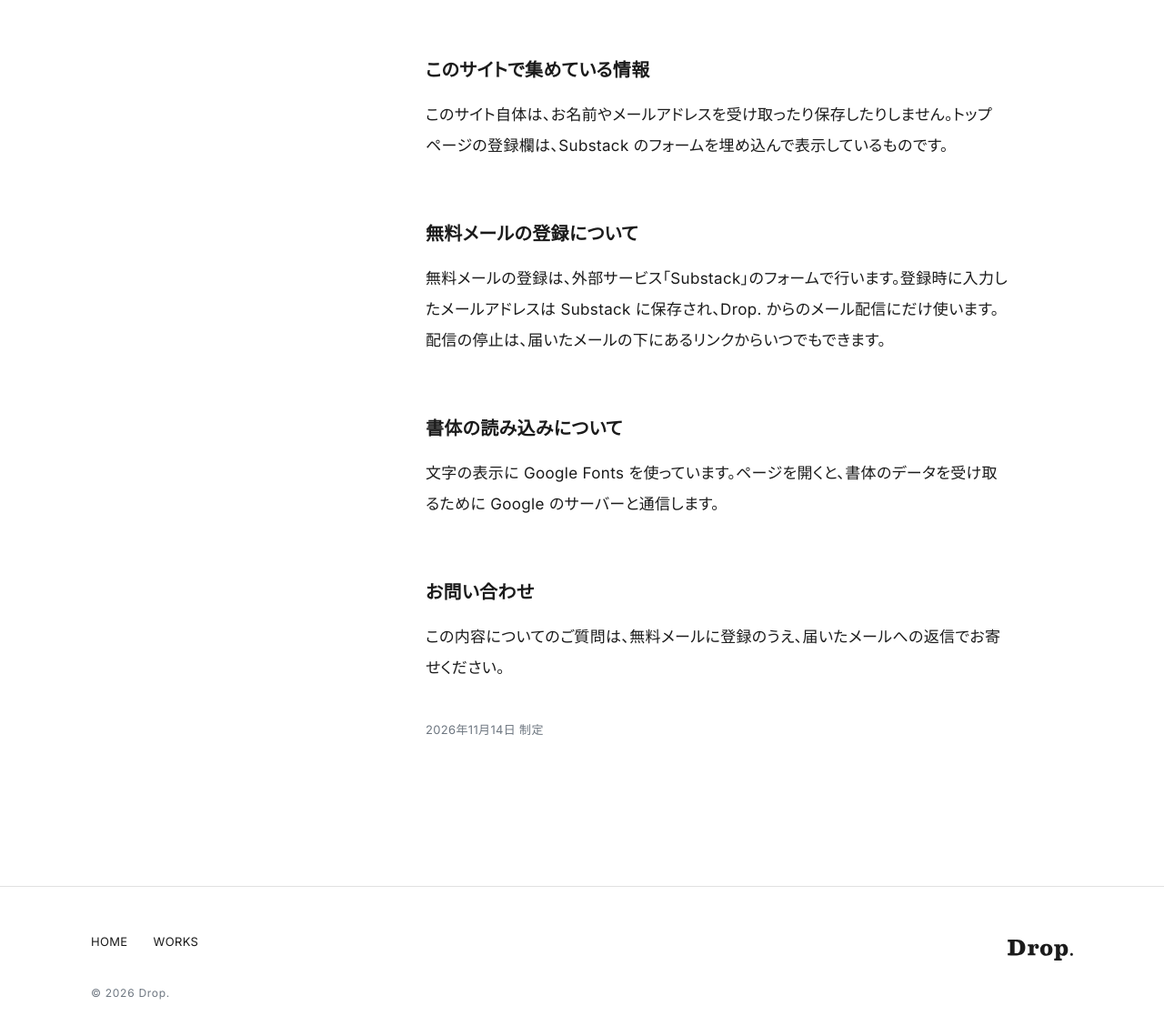
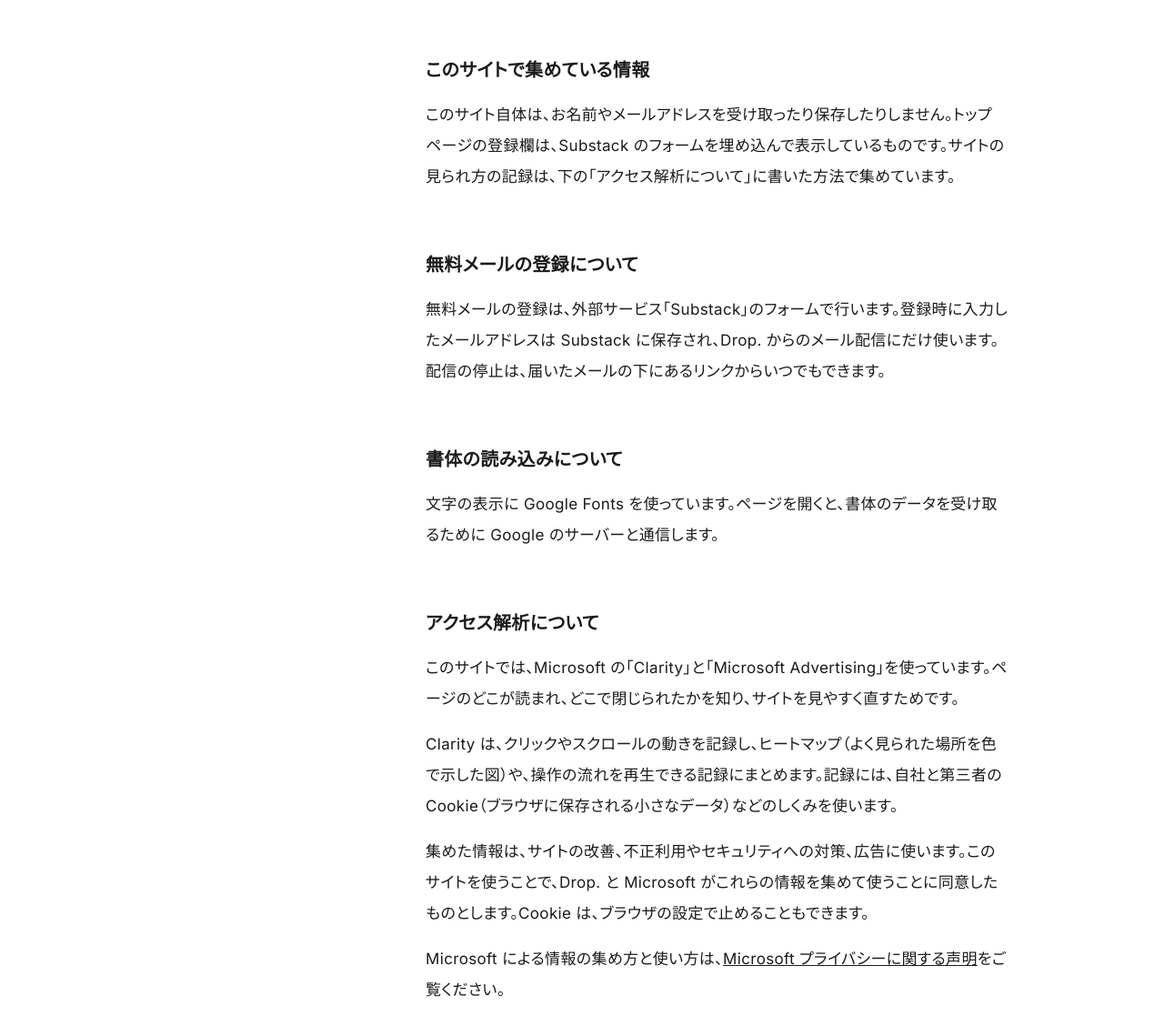
Before and after one commit to dropdesign7/drop-hp, a plain HTML site: page privacy.html in a window 1280 px wide. Shown: the part 183-1300 px from the top of the page at 91% size. Drawn offline with Linux system fonts and the light colour scheme.

Commit message:
プライバシーポリシーに「アクセス解析について」（Microsoft Clarity）を追加

```diff
--- a/privacy.html
+++ b/privacy.html
@@ -46,14 +46,19 @@
     <div class="g-main prose">
       <h1 class="h2">プライバシーポリシー</h1>
     <h2>このサイトで集めている情報</h2>
-    <p>このサイト自体は、お名前やメールアドレスを受け取ったり保存したりしません。トップページの登録欄は、Substack のフォームを埋め込んで表示しているものです。</p>
+    <p>このサイト自体は、お名前やメールアドレスを受け取ったり保存したりしません。トップページの登録欄は、Substack のフォームを埋め込んで表示しているものです。サイトの見られ方の記録は、下の「アクセス解析について」に書いた方法で集めています。</p>
     <h2>無料メールの登録について</h2>
     <p>無料メールの登録は、外部サービス「Substack」のフォームで行います。登録時に入力したメールアドレスは Substack に保存され、Drop. からのメール配信にだけ使います。配信の停止は、届いたメールの下にあるリンクからいつでもできます。</p>
     <h2>書体の読み込みについて</h2>
     <p>文字の表示に Google Fonts を使っています。ページを開くと、書体のデータを受け取るために Google のサーバーと通信します。</p>
+    <h2>アクセス解析について</h2>
+    <p>このサイトでは、Microsoft の「Clarity」と「Microsoft Advertising」を使っています。ページのどこが読まれ、どこで閉じられたかを知り、サイトを見やすく直すためです。</p>
+    <p>Clarity は、クリックやスクロールの動きを記録し、ヒートマップ（よく見られた場所を色で示した図）や、操作の流れを再生できる記録にまとめます。記録には、自社と第三者の Cookie（ブラウザに保存される小さなデータ）などのしくみを使います。</p>
+    <p>集めた情報は、サイトの改善、不正利用やセキュリティへの対策、広告に使います。このサイトを使うことで、Drop. と Microsoft がこれらの情報を集めて使うことに同意したものとします。Cookie は、ブラウザの設定で止めることもできます。</p>
+    <p>Microsoft による情報の集め方と使い方は、<a href="https://www.microsoft.com/privacy/privacystatement" target="_blank" rel="noopener">Microsoft プライバシーに関する声明</a>をご覧ください。</p>
     <h2>お問い合わせ</h2>
     <p>この内容についてのご質問は、無料メールに登録のうえ、届いたメールへの返信でお寄せください。</p>
-    <p class="cap muted" style="margin-top:var(--sp-lg)">2026年11月14日 制定</p>
+    <p class="cap muted" style="margin-top:var(--sp-lg)">2026年11月14日 制定／2026年11月19日 改定</p>
       </div>
   </div>
 </main>
```
